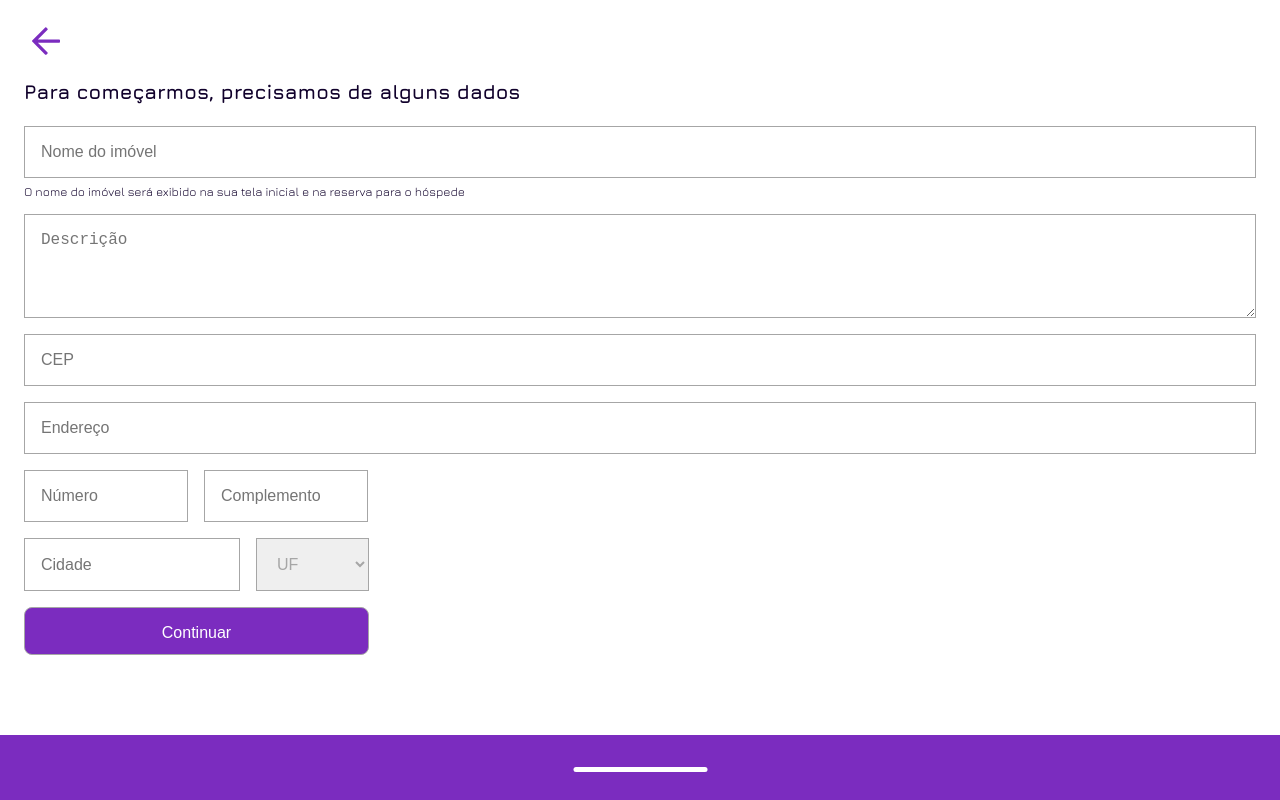
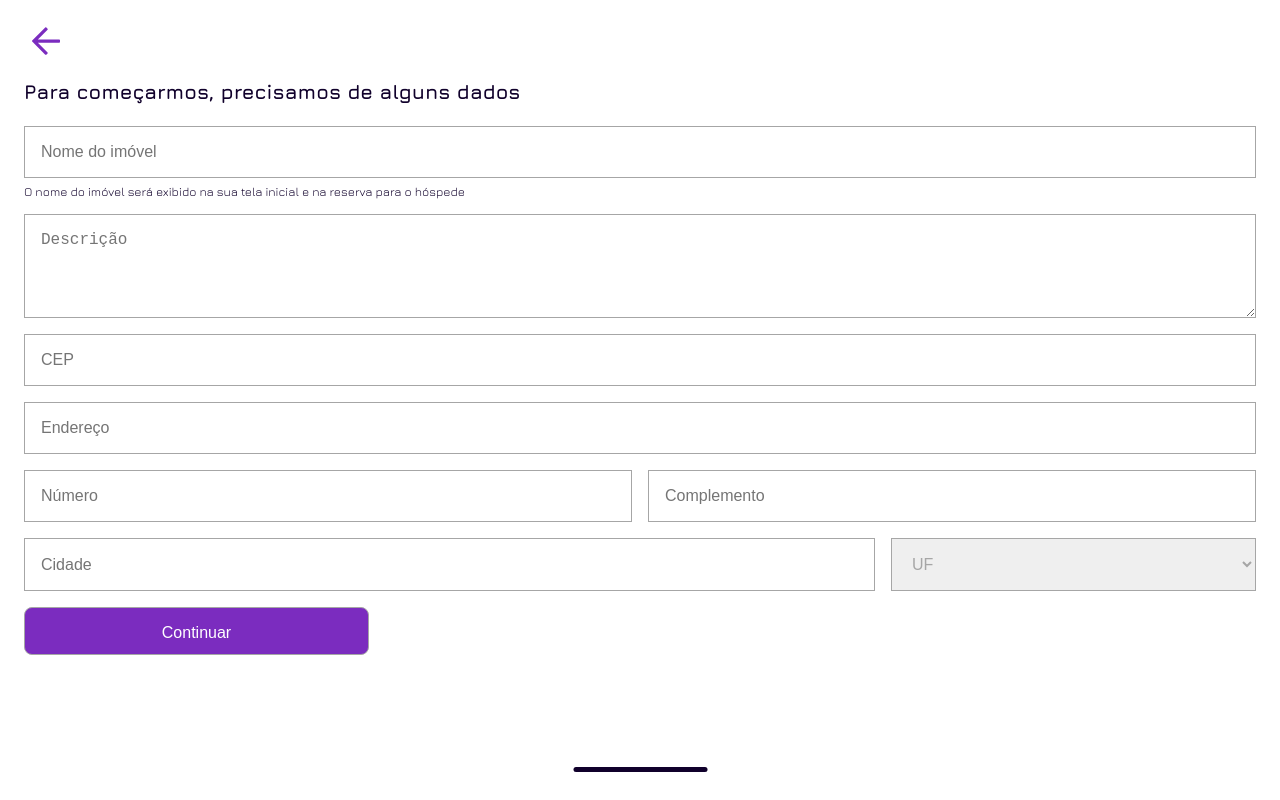
Before and after one commit to Marquestt/upbase-poundsflats-mobile-app-, a React (Create React App) app: page /cadastrar-imovel in a window 1280 px wide. Built offline with nearby package versions, Linux system fonts and the light colour scheme.

Commit message:
ajustes no Modal para que seja reutilizável

```diff
--- a/src/components/Form/index.js
+++ b/src/components/Form/index.js
@@ -14,11 +14,11 @@ const Form = () => {
             <Input type="text" placeholder="CEP" maxLength="10" pattern="\d{5}-\d{3}" required="required"/>
             <Input type="text" placeholder="Endereço" required="required"/>
             <div className={styles.containerMin}>
-                <Input type="number" placeholder="Número" required="required" width="164px"/>
-                <Input type="text" placeholder="Complemento" width="164px"/>
+                <Input type="number" placeholder="Número" required="required" width="50%"/>
+                <Input type="text" placeholder="Complemento" width="50%"/>
             </div>
             <div className={styles.containerMin}>
-                <Input type="text" placeholder="Cidade" required="required" width="216px"/>
+                <Input type="text" placeholder="Cidade" required="required" width="70%"/>
                 <Select/>
             </div>
             <Input type="submit" value="Continuar"width="345px" height="48px" color="#fff" backgroundColor="#7B2CBF" borderRadius="8px"/>
--- a/src/components/Modal/index.js
+++ b/src/components/Modal/index.js
@@ -1,20 +1,19 @@
 import styles from './Modal.module.css';
-import home from '../../assets/iconHome.svg';
 import homeClose from '../../assets/iconHomeOpen.svg';
 import React, { useState } from "react";
 import ReactModal from "react-modal";
 
 ReactModal.setAppElement("#root");
 
-const Modal = () => {
+const Modal = ({ image, backgroundColor, text,  }) => {
 
     const [isModalOpen, setIsModalOpen] = useState(false);
     const openModal = () => setIsModalOpen(true);
     const closeModal = () => setIsModalOpen(false);
 
     return(
-        <div className={styles.container}>
-            <button className={styles.button} onClick={openModal}><img className={styles.icon} src={home} alt='botão home'/></button>
+        <div className={styles.container} style={{backgroundColor}}>
+            <button className={styles.button} onClick={openModal}><img className={styles.icon} src={image}  alt='botão home'/></button>
 
             <ReactModal
                 isOpen={isModalOpen}
@@ -38,7 +37,7 @@ const Modal = () => {
             >
                 <div className={styles.modal}>
                     <img src={homeClose} alt='botão home'/>
-                    <p>Você, realmente, deseja sair do Poundsflats?</p>
+                    <p>{text}</p>
                     <div className={styles.containerButton}>
                         <button className={styles.buttonClose} onClick={CloseEvent}>Sim, sair agora</button>
                         <button className={styles.buttonStay} onClick={closeModal}>Não, quero continuar</button>
--- a/src/components/Select/Select.module.css
+++ b/src/components/Select/Select.module.css
@@ -3,5 +3,5 @@
     padding: 1rem;
     border: 1px solid #A6A6A6;
     color: #A6A6A6;
-    width: 113px;
+    width: 30%;
 }
--- a/src/pages/Home/index.js
+++ b/src/pages/Home/index.js
@@ -1,4 +1,5 @@
 import styles from './Home.module.css';
+import home from '../../assets/iconHome.svg';
 import Header from "../../components/Header";
 import Container from "../../components/Container";
 import Filter from "../../components/Filter";
@@ -15,7 +16,7 @@ const Home = () => {
                 <Alerta/>
             </Container>
             <Menu/>
-            <Modal/>
+            <Modal image={home} text="Você, realmente, deseja sair do Poundsflats?"/>
         </>
     )
 }
--- a/src/pages/RegisterProperty/index.js
+++ b/src/pages/RegisterProperty/index.js
@@ -1,3 +1,4 @@
+import home2 from '../../assets/iconHome2.svg';
 import Container from '../../components/Container';
 import Form from '../../components/Form';
 import Header from '../../components/Header';
@@ -11,7 +12,7 @@ const RegisterProperty = () => {
                 <Header title="Para começarmos, precisamos de alguns dados" fontSize="20px"/>
                 <Form/>
             </Container>
-            <Modal/>
+            <Modal image={home2} backgroundColor="#fff" text="Deseja abandonar o cadastro do imóvel? Esta operação não será salva"/>
         </>
 
     )
```
Also changed, not shown: src/assets/iconHome2.svg (added).
